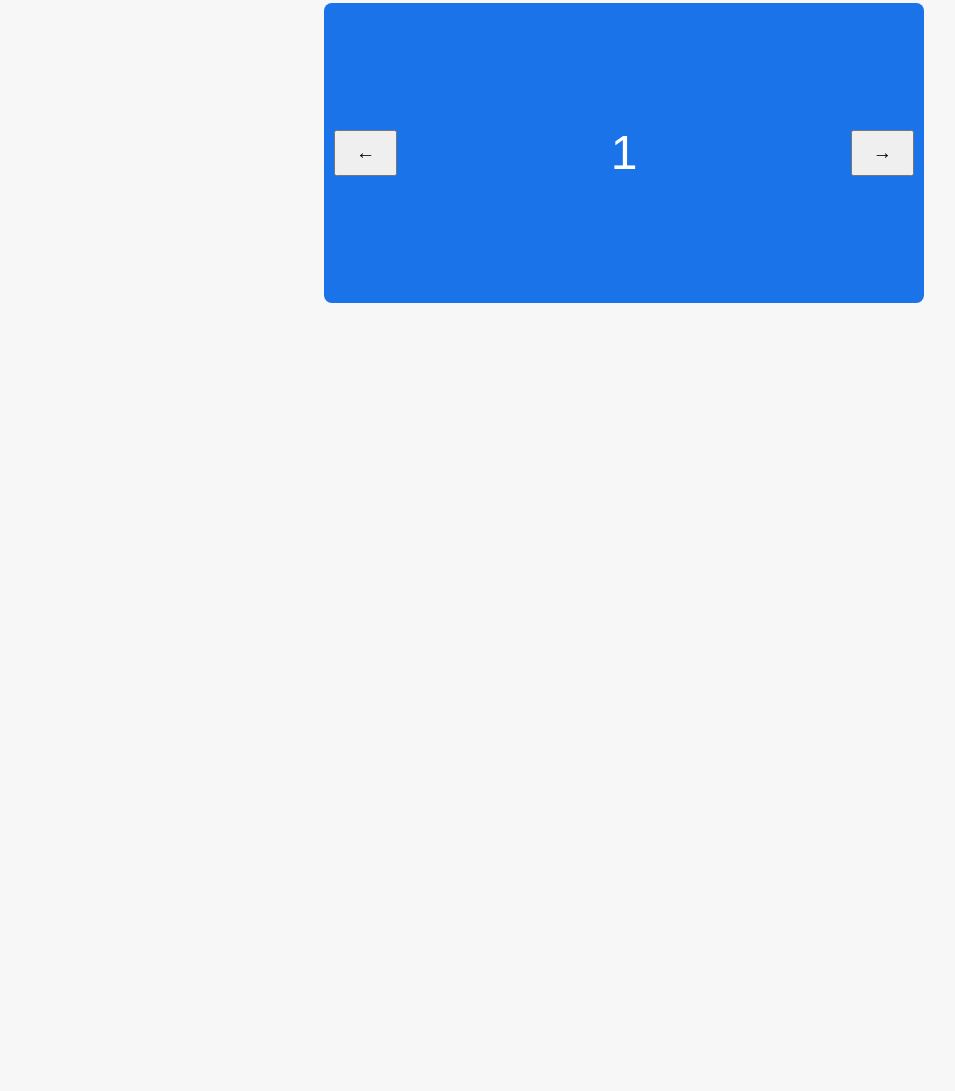
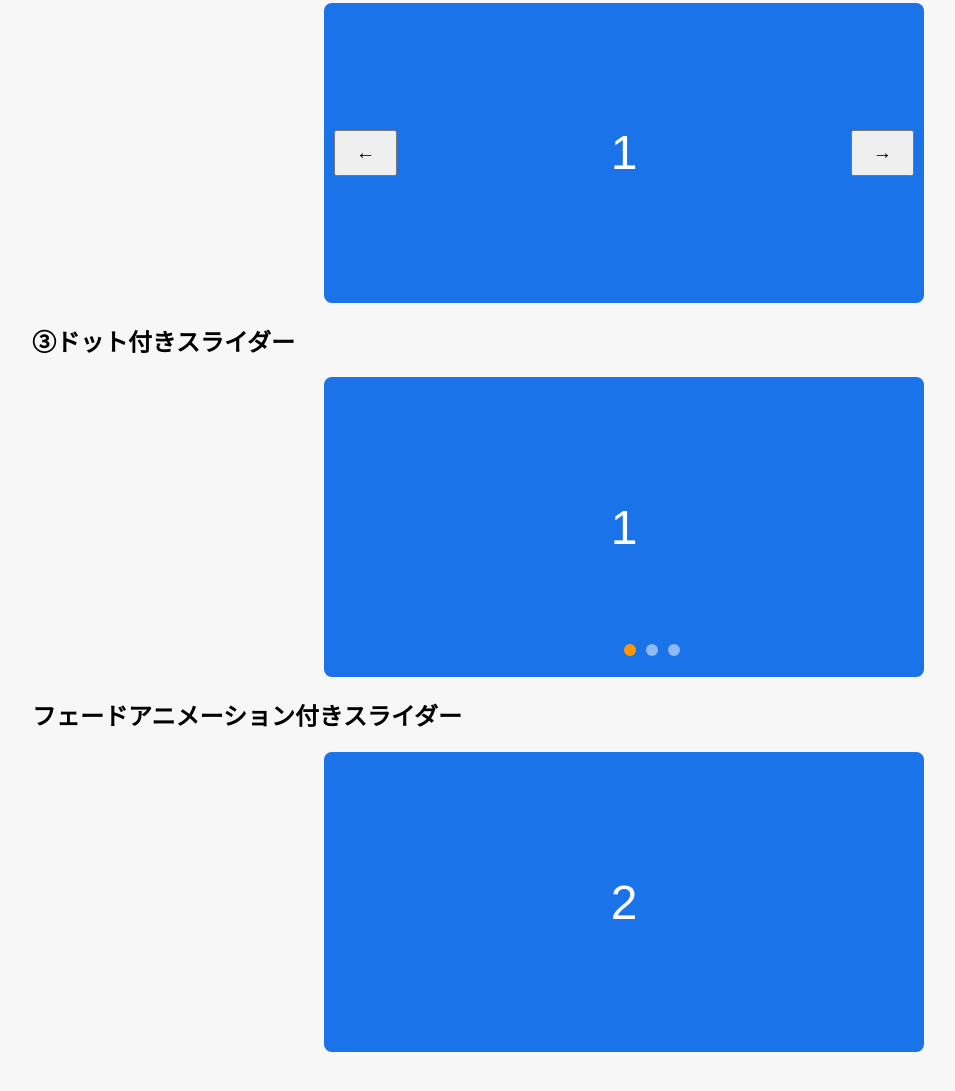
Before and after one commit to takiface/slider-sample, a plain HTML site: page index.html in a window 1280 px wide. Shown: the part 495-1586 px from the top of the page, without its empty margins (16-971 px from the left). Before the commit the page ends 846 px from the top, so only its background shows below. Drawn offline with Linux system fonts and the light colour scheme.

Commit message:
ドット付きとフェード付きスライドを追加

```diff
--- a/index.html
+++ b/index.html
@@ -23,7 +23,27 @@
         <button class="prev">←</button><button class="next">→</button>
     </div>
 
-    <script src="script.js"></script>
+    <h2>③ドット付きスライダー</h2>
+    <div class="slider-dot">
+        <div class="slide-dot active">1</div>
+        <div class="slide-dot">2</div>
+        <div class="slide-dot">3</div>
+
+
+        <div class="dots">
+            <span class="dot active" data-index="0"></span>
+            <span class="dot" data-index="1"></span>
+            <span class="dot" data-index="2"></span>
+        </div>
+    </div>
+
+    <h2>フェードアニメーション付きスライダー</h2>
+    <div class="slider-fade">
+        <div class="slide-fade active">1</div>
+        <div class="slide-fade">2</div>
+        <div class="slide-fade">3</div>
+    </div>
+<script src="script.js"></script>
 </body>
 
 </html>
--- a/script.js
+++ b/script.js
@@ -17,7 +17,7 @@ function nextSlide(){
     showSlide(currentIndex);
 }
 
-//　3秒ごとにスライドを切り替える
+// 3秒ごとにスライドを切り替える
 setInterval(nextSlide, 3000);
 
 
@@ -45,3 +45,43 @@ document.querySelector('.next').addEventListener('click', ()=>{
     }
     showSlideBtn(indexBtn);
 });
+
+/*③ドット付きスライダー*/
+const slidesDot = document.querySelectorAll('.slide-dot');
+const dots = document.querySelectorAll('.dot');
+let indexDot = 0;
+
+function showSlideDot(i){
+    //スライドのactiveを切り替え
+    slidesDot.forEach(slide => slide.classList.remove('active'));
+    slidesDot[i].classList.add('active');
+
+    //ドットのactiveを切り替え
+    dots.forEach(dot => dot.classList.remove('active'));
+    dots[i].classList.add('active');
+}
+
+//dotをクリックしたら次のスライドへ
+dots.forEach(dot =>{
+    dot.addEventListener('click', () => {
+        indexDot = Number(dot.dataset.index);
+        showSlideDot(indexDot);
+    });
+});
+
+/*フェード付きスライド*/
+const slideFade = document.querySelectorAll('.slide-fade');
+let indexFade = 0;
+
+function showSlideFade(i){
+    slideFade.forEach(slide => slide.classList.remove('active'));
+    slideFade[i].classList.add('active');
+}
+
+setInterval(()=>{
+    indexFade++;
+    if(indexFade >= slideFade.length){
+        indexFade = 0;
+    }
+    showSlideFade(indexFade);
+}, 3000);
--- a/style.css
+++ b/style.css
@@ -73,3 +73,87 @@ body{
 
 .prev{left: 10px;}
 .next{right: 10px;}
+
+
+/*ボタン付きスライダー*/
+.slider-dot{
+    width: 600px;
+    height: 300px;
+    margin: 0 auto;
+    position: relative;
+    overflow: hidden;
+    border-radius: 8px;
+    background: #ddd;
+}
+
+.slide-dot{
+    width: 100%;
+    height: 100%;
+    position: absolute;
+    top: 0;
+    left: 0;
+    display: none;
+    justify-content: center;
+    align-items: center;
+    font-size: 3rem;
+    background: #1a73e8;
+    color: #fff;
+}
+
+.slide-dot.active{
+    display: flex;
+}
+
+.dots{
+    position: absolute;
+    bottom: 15px;
+    left: 50%;
+    transform: translateY(-50%);
+    display: flex;
+    gap: 10px;
+}
+
+.dot{
+    width: 12px;
+    height: 12px;
+    background: #fff;
+    border-radius: 50%;
+    opacity: 0.5;
+    cursor: pointer;
+}
+
+.dot.active{
+    opacity: 1;
+    background: #ff9800;
+}
+
+/*フェード付きスライダー*/
+.slider-fade{
+    width: 600px;
+    height: 300px;
+    margin: 0 auto;
+    position: relative;
+    overflow: hidden;
+    border-radius: 8px;
+    background: #ddd;
+}
+
+.slide-fade{
+    width: 100%;
+    height: 100%;
+    position: absolute;
+    top: 0;
+    left: 0;
+    display: flex;
+    justify-content: center;
+    align-items: center;
+    font-size: 3rem;
+    background: #1a73e8;
+    color: #fff;
+    opacity: 0;
+    transition: opacity 0.8s ease;
+}
+
+.slide-fade.active{
+    opacity: 1;
+}
```
